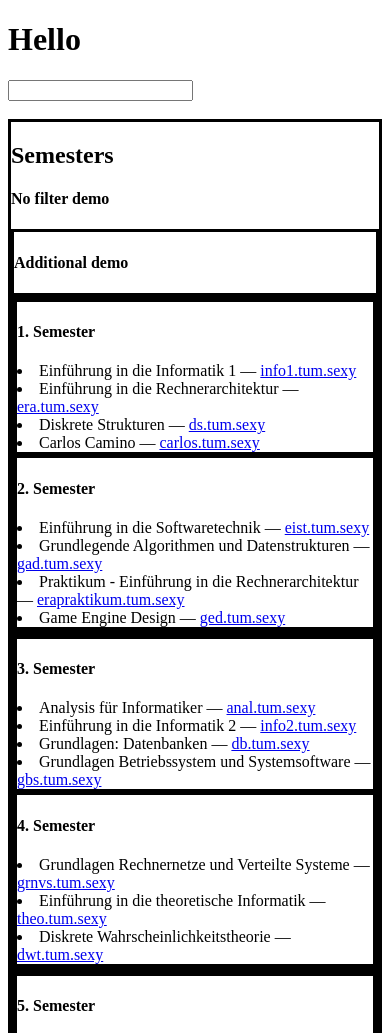
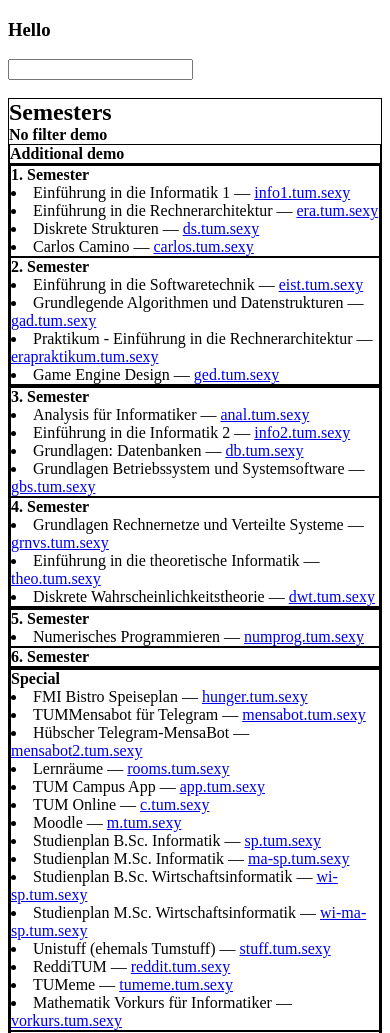
Before and after one commit to hbirler/StaticSearchJs, a plain HTML site: page index.html in a window 390 px wide. Shown: the top 1033 px of the page. Drawn offline with Linux system fonts and the light colour scheme.

Commit message:
Updated demo html design for mobile

```diff
--- a/index.html
+++ b/index.html
@@ -6,16 +6,22 @@
     <title>StaticSearch.js Demo</title>
     <meta name="description" content="StaticSearch.js Demo">
     <meta name="author" content="Altan Birler">
+    <meta name="viewport" content="width=device-width, initial-scale=1">
 
     <style>
         main, div {
             border-style: solid;
+            border-width: 1px;
+        }
+        h2,h4 {
+            margin-top: 0px;
+            margin-bottom: 0px;
         }
     </style>
 </head>
 
 <body>
-    <h1>Hello</h1>
+    <h3>Hello</h3>
     <input id="searchbox" type="text"/><br/><br/>
     <main id="main">
         <h2>Semesters</h2>
```
